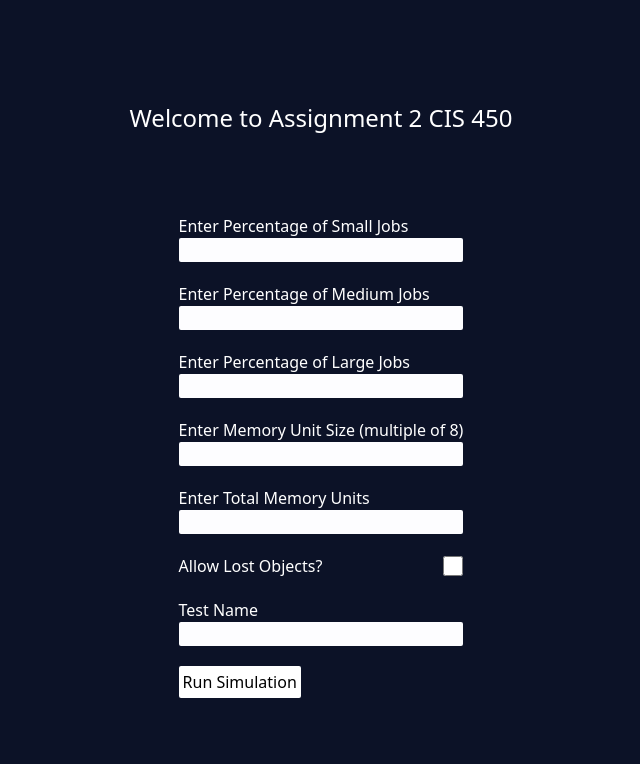
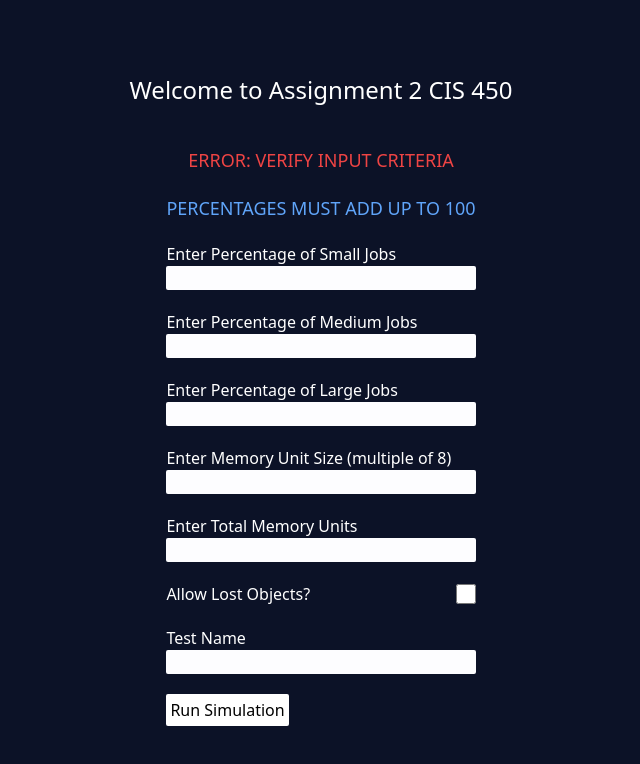
Before and after one commit to reevesabbas/cis450_program2, a React (Create React App) app: page / in a window 1280 px wide. Both pictures are taken after a click on the button "Run Simulation". Shown: the top 764 px of the page, without its empty margins (319-959 px from the left). Built offline with nearby package versions, Linux system fonts and the light colour scheme.

Commit message:
added input validation

```diff
--- a/src/App.tsx
+++ b/src/App.tsx
@@ -1,4 +1,4 @@
-import { useState } from "react";
+import { ReactNode, useState } from "react";
 import { MemorySimulation } from "./Simulator";
 
 
@@ -10,17 +10,23 @@ function App() {
   const [numberOfUnits, setNumberOfUnits] = useState(0);
   const [lostObjects, setLostObjects] = useState(false);
   const [testName, setTestName] = useState("");
-  const [errorLogs, setErrorLogs] = useState<Array<string>>([]);
+  const [showLogError, setShowLogError] = useState(false);
   const [simulation, setSimulation] = useState<MemorySimulation | null>(null);
-
-  const logInputErrors = () => {
-    errorLogs.forEach(error => {
-
-    });
-  }
 
   const startSimulation = (smallJobNum: number, mediumJobNum: number, largeJobNum: number, memoryUnitSize: number, numberOfUnits: number, lostObjects: boolean, callBackFn: Function): void => {
     const newSimulation = new MemorySimulation(smallJobNum, mediumJobNum, largeJobNum, memoryUnitSize, numberOfUnits, lostObjects);
+    if ((smallJobNum + mediumJobNum + largeJobNum) !== 100) {
+      setShowLogError(true);
+      return;
+    }
+    else if (memoryUnitSize % 8 !== 0) {
+      setShowLogError(true);
+      return;
+    }
+    else {
+      setShowLogError(false);
+    }
+
     newSimulation.startSimulation();
     setSimulation(newSimulation);
     callBackFn();
@@ -28,10 +34,17 @@ function App() {
 
   return (
     <div className="flex-1 h-screen w-screen place-content-center bg-[#0c1227]">
-      <h1 className="text-white text-center text-2xl mb-20">Welcome to Assignment 2 CIS 450</h1>
+      <h1 className="text-white text-center text-2xl mb-10">Welcome to Assignment 2 CIS 450</h1>
       <div className="flex justify-center">
         <div className="flex-col col-span-1 space-y-5">
-
+          { showLogError &&
+            <div className="flex flex-col col-span-1 text-center">
+              <span className="text-red-500 text-lg">ERROR: VERIFY INPUT CRITERIA</span>
+            </div>
+          }
+            <div className="flex flex-col col-span-1 text-center">
+              <span className="text-blue-400 text-lg">PERCENTAGES MUST ADD UP TO 100</span>
+            </div>
           <div className="flex flex-col col-span-1">
             <label className="text-white">Enter Percentage of Small Jobs</label>
             <input
```
